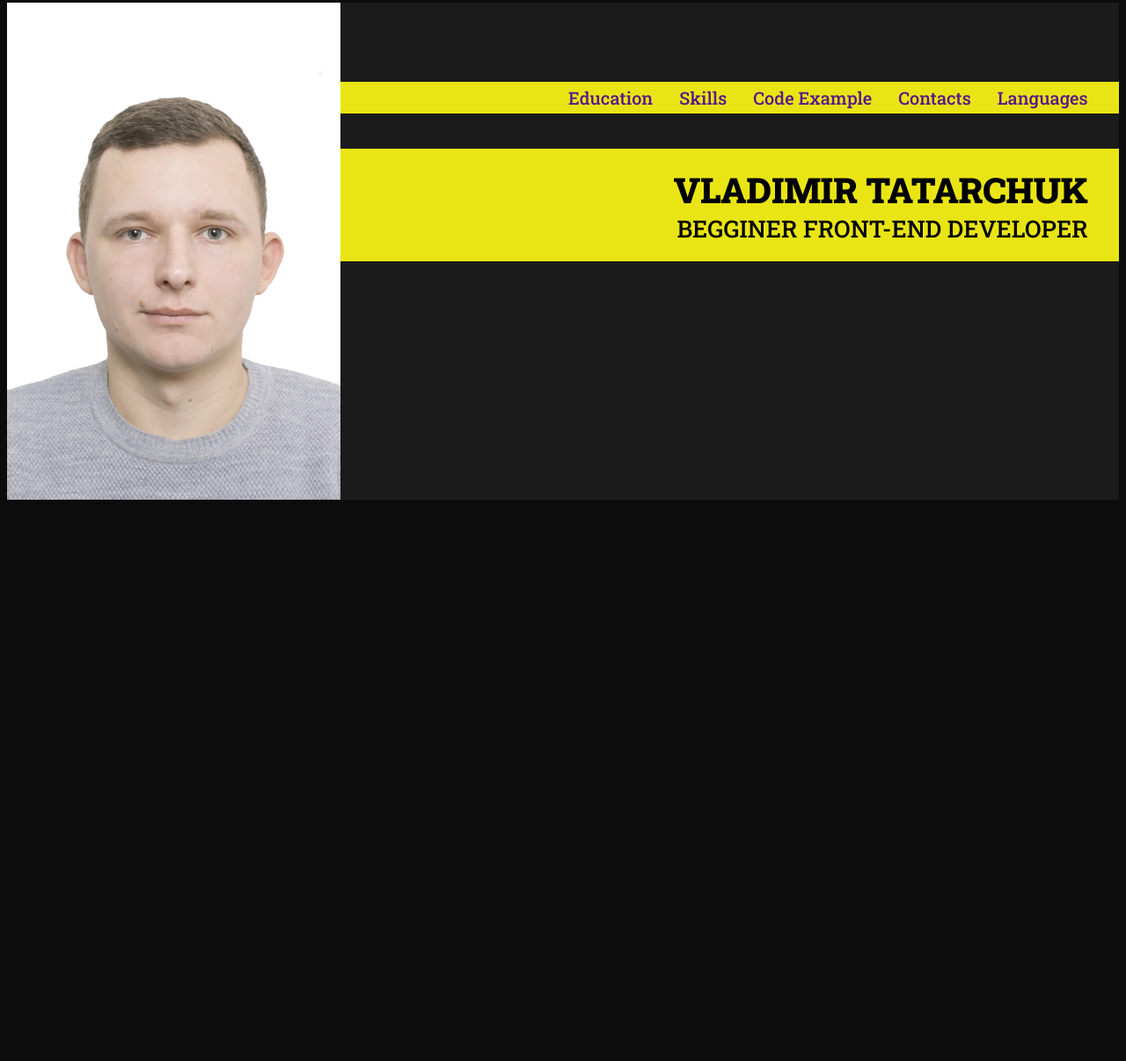
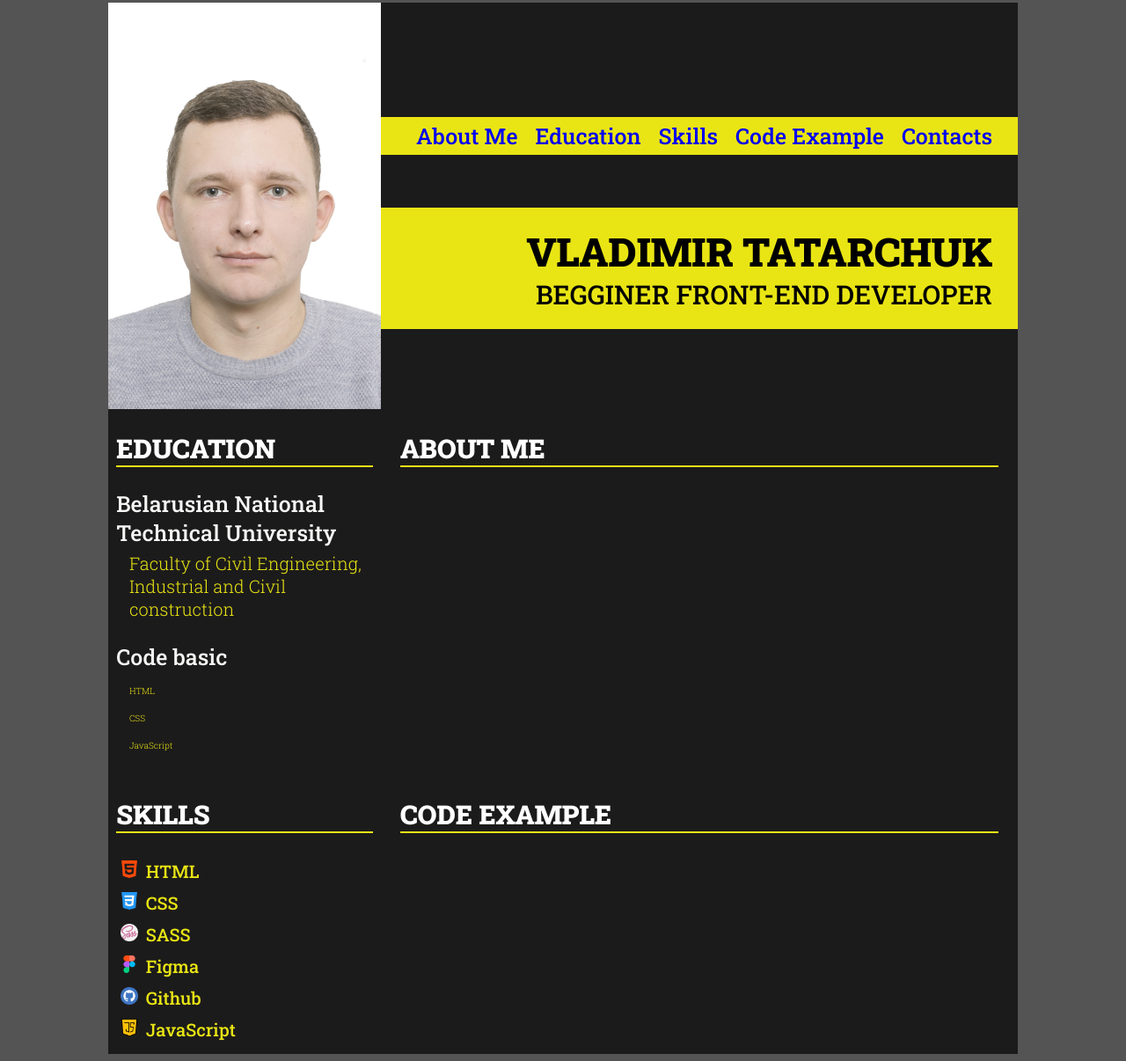
Before and after one commit to TatarchukVladimir/rsschool-cv, a plain HTML site: page index.html in a window 1280 px wide. Shown: the part 5-1211 px from the top of the page at 88% size. Before the commit the page ends 800 px from the top, so only its background shows below. Drawn offline with Linux system fonts and the light colour scheme.

Commit message:
feat: add new sections

```diff
--- a/index.html
+++ b/index.html
@@ -6,33 +6,30 @@
     <meta name="viewport" content="width=device-width, initial-scale=1.0">
     <link rel="stylesheet" href="style.css">
     <link rel="preconnect" href="https://fonts.googleapis.com"><link rel="preconnect" href="https://fonts.gstatic.com" crossorigin><link href="https://fonts.googleapis.com/css2?family=Roboto+Slab:wght@300;500;900&family=Roboto:wght@300;400;500;700&display=swap" rel="stylesheet">
-    <title>Tatarchuk Vladimir</title>
+    <title>Tatarchuk Vladimir CV</title>
 </head>
 <body>
     <header class="header">
         <div class="wrapper">
             <div class="header__container">
-                <img class="header__photo" src="photo.png" alt="my photo">
+                <img class="header__photo" src="images,icons/photo.png" alt="my photo">
                 <div class="header__content">
                     <nav class="header__nav">
                         <ul class="header__list">
                             <li class="header__nav__item">
-
+                                <a href="#aboutMe" class="header__link">About Me</a>
                             </li>
                             <li class="header__nav__item">
-                                <a href="" class="header__link">Education</a>
+                                <a href="#education" class="header__link">Education</a>
                             </li>
                             <li class="header__nav__item">
-                                <a href="" class="header__link">Skills</a>
+                                <a href="#skills" class="header__link">Skills</a>
                             </li>
                             <li class="header__nav__item">
-                                <a href="" class="header__link">Code Example</a>
+                                <a href="#code" class="header__link">Code Example</a>
                             </li>
                             <li class="header__nav__item">
-                                <a href="" class="header__link">Contacts</a>
-                            </li>
-                            <li class="header__nav__item">
-                                <a href="" class="header__link">Languages</a>
+                                <a href="#contacts" class="header__link">Contacts</a>
                             </li>
                         </ul>
                     </nav>
@@ -45,9 +42,40 @@
         </div>
     </header>
     <main class="main">
+        <div class="wrapper main__wrapper">
+            <section class="education content" id="education">
+                <h2 class="education__header">education</h2>
+                <ul class="education__list">Belarusian National Technical University
+                    <li class="education__list__name">Faculty of Civil Engineering, Industrial and Civil construction</li>
+                </ul>
+                <ul class="education__list">Code basic
+                    <li class="education__list__name"><a class="education__link">HTML</a></li>
+                    <li class="education__list__name"><a class="education__link">CSS</a></li>
+                    <li class="education__list__name"><a class="education__link">JavaScript</a></li>
+                </ul>
 
+            </section>
+            <section class="about content" id="aboutMe">
+                <h2 class="education__header">about me</h2>
+            </section>
+            <section class="skills content" id="skills">
+                <h2 class="education__header">skills</h2>
+                <ul class="skills__list">
+                    <li class="skills__item"><img class="skills__icon" src="images,icons/htmlIcon.png" alt="html.png"><span class="skills__name">HTML</span></li>
+                    <li class="skills__item"><img class="skills__icon" src="images,icons/cssIcon.png" alt="css.png"><span class="skills__name">CSS</span></li>
+                    <li class="skills__item"><img class="skills__icon" src="images,icons/sassIcon.png" alt="sass.png"><span class="skills__name">SASS</span></li>
+                    <li class="skills__item"><img class="skills__icon" src="images,icons/figmaIcon.png" alt="figma.png"><span class="skills__name">Figma</span></li>
+                    <li class="skills__item"><img class="skills__icon" src="images,icons/githubIcon.png" alt="github.png"><span class="skills__name">Github</span></li>
+                    <li class="skills__item"><img class="skills__icon" src="images,icons/jsIcon.png" alt="js.png"><span class="skills__name">JavaScript</span></li>
+                </ul>
+            </section>
+            <section class="code content" id="code">
+                <h2 class="education__header">code example</h2>
+            </section>
+        </div>
     </main>
     <footer class="footer">
+        <section class="contacts" id="contacts"></section>
 
     </footer>
 </body>
--- a/style.css
+++ b/style.css
@@ -7,11 +7,11 @@
 }
 
 html {
-    background-color: #000000f3;
+    background-color: #4d4c4cf3;
 }
 
 .wrapper {
-    max-width: 1440px;
+    max-width: 1034px;
     margin: auto;
     background-color: #1c1b1b;
 }
@@ -27,7 +27,7 @@ html {
 .header__content {
     width: 70%;
     text-align: end;
-    padding-top: 80px;
+    padding-top: 120px;
 }
 
 .header__nav {
@@ -38,14 +38,14 @@ html {
     display: flex;
     list-style: none;
     justify-content: end;
-    gap: 30px;
+    gap: 20px;
     padding-right: 4%;
     padding-top: 5px;
     padding-bottom: 5px;
 }
 
 .header__link {
-    font-size: 2em;
+    font-size: 2.5em;
     text-decoration: none;
     font-weight: 500;
 }
@@ -55,11 +55,11 @@ html {
 }
 
 .header__description {
-    padding-top: 30px;
+    padding-top: 50px;
 }
 
 .header__name {
-    font-size: 4em;
+    font-size: 4.5em;
     font-weight: 900;
     margin: 0;
     text-transform: uppercase;
@@ -69,7 +69,7 @@ html {
 }
 
 .header__jobName {
-    font-size: 2.7em;
+    font-size: 3em;
     font-weight: 500;
     margin: 0;
     text-transform: uppercase;
@@ -77,3 +77,54 @@ html {
     padding-right: 4%;
     padding-bottom: 20px;
 }
+
+.main__wrapper {
+    display: grid;
+    grid-template-columns: 30% 70%;
+}
+
+.content {
+    padding: 0 3%;
+}
+
+.education__list {
+    color: #f7f7f6;
+    font-size: 2.5em;
+    font-weight: 500;
+}
+
+.education__header {
+    color: #ffffff;
+    font-size: 3em;
+    font-weight: 600;
+    text-transform: uppercase;
+    border-bottom: 2px solid #e9e514;
+}
+
+.skills__item {
+    list-style-type: none;
+    padding: 5px;
+}
+
+.skills__icon {
+    width: 20px;
+}
+
+.skills__name {
+    color: #e9e514;
+    font-size: 2em;
+    font-weight: 500;
+    padding-left: 3%;
+}
+
+.education__list {
+    list-style-type: none;
+}
+
+.education__list__name {
+    color: #e9e514;
+    font-size: 0.8em;
+    font-weight: 300;
+    padding-left: 5%;
+    padding-top: 5px;
+}
```
Also changed, not shown: images,icons/cssIcon.png (added), images,icons/figmaIcon.png (added), images,icons/githubIcon.png (added), images,icons/htmlIcon.png (added), images,icons/jsIcon.png (added), images,icons/photo.png (renamed from photo.png), images,icons/sassIcon.png (added).
